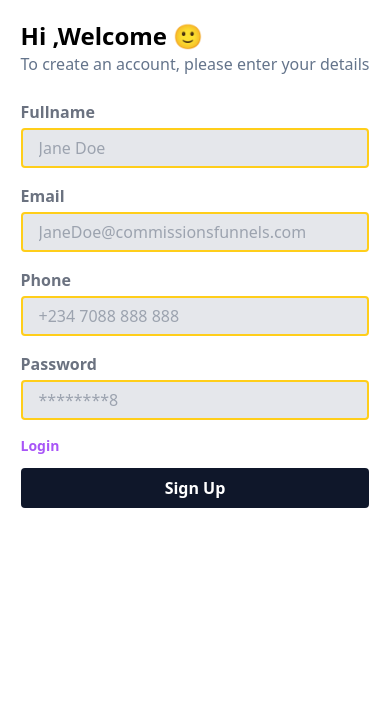
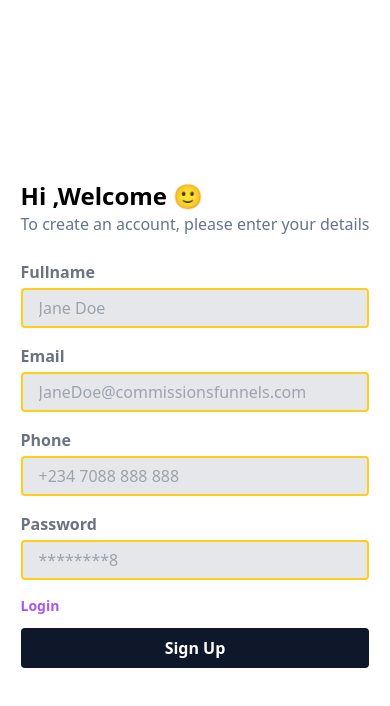
Before and after one commit to emeraldhycient/commissionsfunnels, a React (Vite) app: page /sign-up in a window 390 px wide. Shown: the top 706 px of the page. Built offline with nearby package versions, Linux system fonts and the light colour scheme; a web font is replaced by a local one.

Commit message:
[update] updated layout login/signup

```diff
--- a/src/components/login/layout.jsx
+++ b/src/components/login/layout.jsx
@@ -4,7 +4,7 @@
   return (
     <section className="w-full h-fit md:h-screen py-5 md:py-0">
       <div className="grid grid-cols-1 md:grid-cols-2 gap-4">
-        <div className="flex flex-col justify-center items-center  text-left">
+        <div className="flex flex-col justify-center items-center  text-left mt-40 md:mt-0">
           {children}
         </div>
         <div className="bg-slate-900 h-screen hidden md:block">
--- a/src/components/signup/layout.jsx
+++ b/src/components/signup/layout.jsx
@@ -4,7 +4,7 @@
   return (
     <section className="w-full h-fit md:h-screen py-5 md:py-0">
       <div className="grid grid-cols-1 md:grid-cols-2 gap-4">
-        <div className="flex flex-col justify-center items-center  text-left">
+        <div className="flex flex-col justify-center items-center  text-left mt-40 md:mt-0">
           {children}
         </div>
         <div className="bg-slate-900 h-screen hidden md:block">
```
